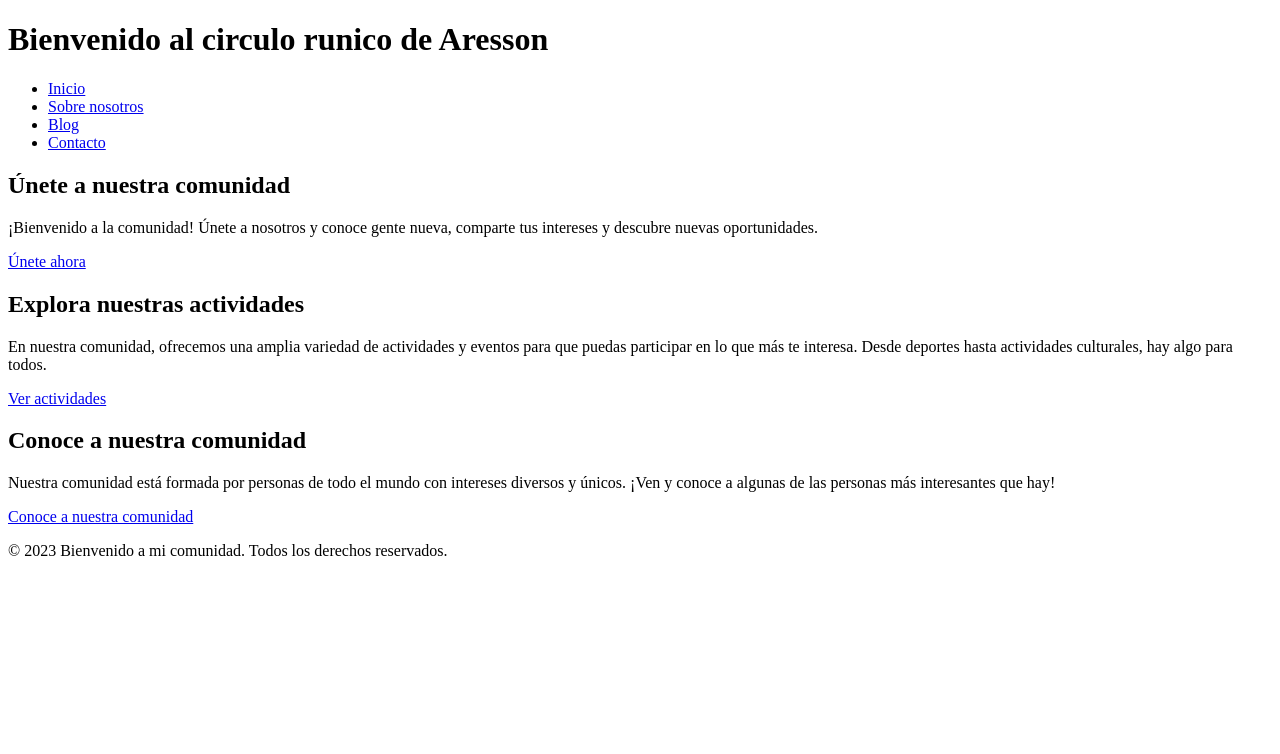
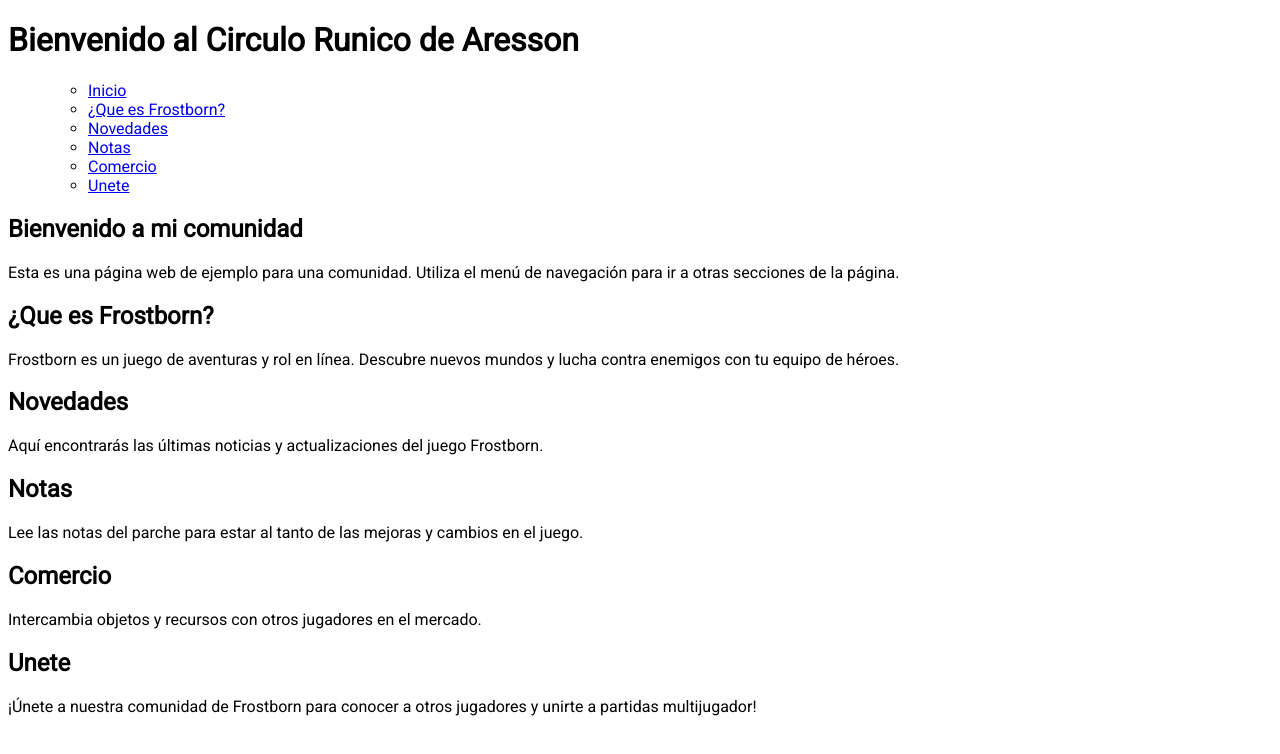
Before and after one commit to AxelAresson/Circulo-runico, a plain HTML site: page index.html in a window 1280 px wide. Drawn offline with Linux system fonts and the light colour scheme.

Commit message:
Update index.html

```diff
--- a/index.html
+++ b/index.html
@@ -1,46 +1,52 @@
 	<!DOCTYPE html>
 <html>
   <head>
+    <meta charset="UTF-8">
     <title>Bienvenido a mi comunidad</title>
-	<meta charset="utf-8">
-	<meta name="viewport" content="width=device-width, initial-scale=1.0">
-	<link href="https://fonts.googleapis.com/css2?family=Roboto:wght@300;400;500;700&display=swap" rel="stylesheet">
+    <link href="https://fonts.googleapis.com/css?family=Roboto:300,400&display=swap" rel="stylesheet">
+    <link rel="stylesheet" href="css/style.css">
   </head>
   <body>
     <header>
-		<h1>Bienvenido al circulo runico de Aresson</h1>
+	    <h1>Bienvenido al Circulo Runico de Aresson</h1>
 		<nav>
 			<ul>
-				<li><a href="#">Inicio</a></li>
-				<li><a href="#">Sobre nosotros</a></li>
-				<li><a href="#">Blog</a></li>
-				<li><a href="#">Contacto</a></li>
+      <nav>
+        <ul>
+          <li><a href="#inicio">Inicio</a></li>
+          <li><a href="#que-es-frostborn">¿Que es Frostborn?</a></li>
+          <li><a href="#novedades">Novedades</a></li>
+          <li><a href="#notas">Notas</a></li>
+          <li><a href="#comercio">Comercio</a></li>
+          <li><a href="#unete">Unete</a></li>
         </ul>
       </nav>
     </header>
-
     <main>
-		<section>
-			<h2>Únete a nuestra comunidad</h2>
-			<p>¡Bienvenido a la comunidad! Únete a nosotros y conoce gente nueva, comparte tus intereses y descubre nuevas oportunidades. </p>
-			<a href="#" class="boton-cta">Únete ahora</a>
+      <section id="inicio">
+        <h1>Bienvenido a mi comunidad</h1>
+        <p>Esta es una página web de ejemplo para una comunidad. Utiliza el menú de navegación para ir a otras secciones de la página.</p>
       </section>
-
-		<section>
-			<h2>Explora nuestras actividades</h2>
-			<p>En nuestra comunidad, ofrecemos una amplia variedad de actividades y eventos para que puedas participar en lo que más te interesa. Desde deportes hasta actividades culturales, hay algo para todos. </p>
-			<a href="#" class="boton-cta">Ver actividades</a>
+      <section id="que-es-frostborn">
+        <h2>¿Que es Frostborn?</h2>
+        <p>Frostborn es un juego de aventuras y rol en línea. Descubre nuevos mundos y lucha contra enemigos con tu equipo de héroes.</p>
       </section>
-
-		<section>
-			<h2>Conoce a nuestra comunidad</h2>
-			<p>Nuestra comunidad está formada por personas de todo el mundo con intereses diversos y únicos. ¡Ven y conoce a algunas de las personas más interesantes que hay! </p>
-			<a href="#" class="boton-cta">Conoce a nuestra comunidad</a>
+      <section id="novedades">
+        <h2>Novedades</h2>
+        <p>Aquí encontrarás las últimas noticias y actualizaciones del juego Frostborn.</p>
+      </section>
+      <section id="notas">
+        <h2>Notas</h2>
+        <p>Lee las notas del parche para estar al tanto de las mejoras y cambios en el juego.</p>
+      </section>
+      <section id="comercio">
+        <h2>Comercio</h2>
+        <p>Intercambia objetos y recursos con otros jugadores en el mercado.</p>
+      </section>
+      <section id="unete">
+        <h2>Unete</h2>
+        <p>¡Únete a nuestra comunidad de Frostborn para conocer a otros jugadores y unirte a partidas multijugador!</p>
       </section>
     </main>
-
-	<footer>
-		<p>© 2023 Bienvenido a mi comunidad. Todos los derechos reservados.</p>
-	</footer>
   </body>
 </html>
```
Lines whose indentation alone changed are shown as unchanged.
